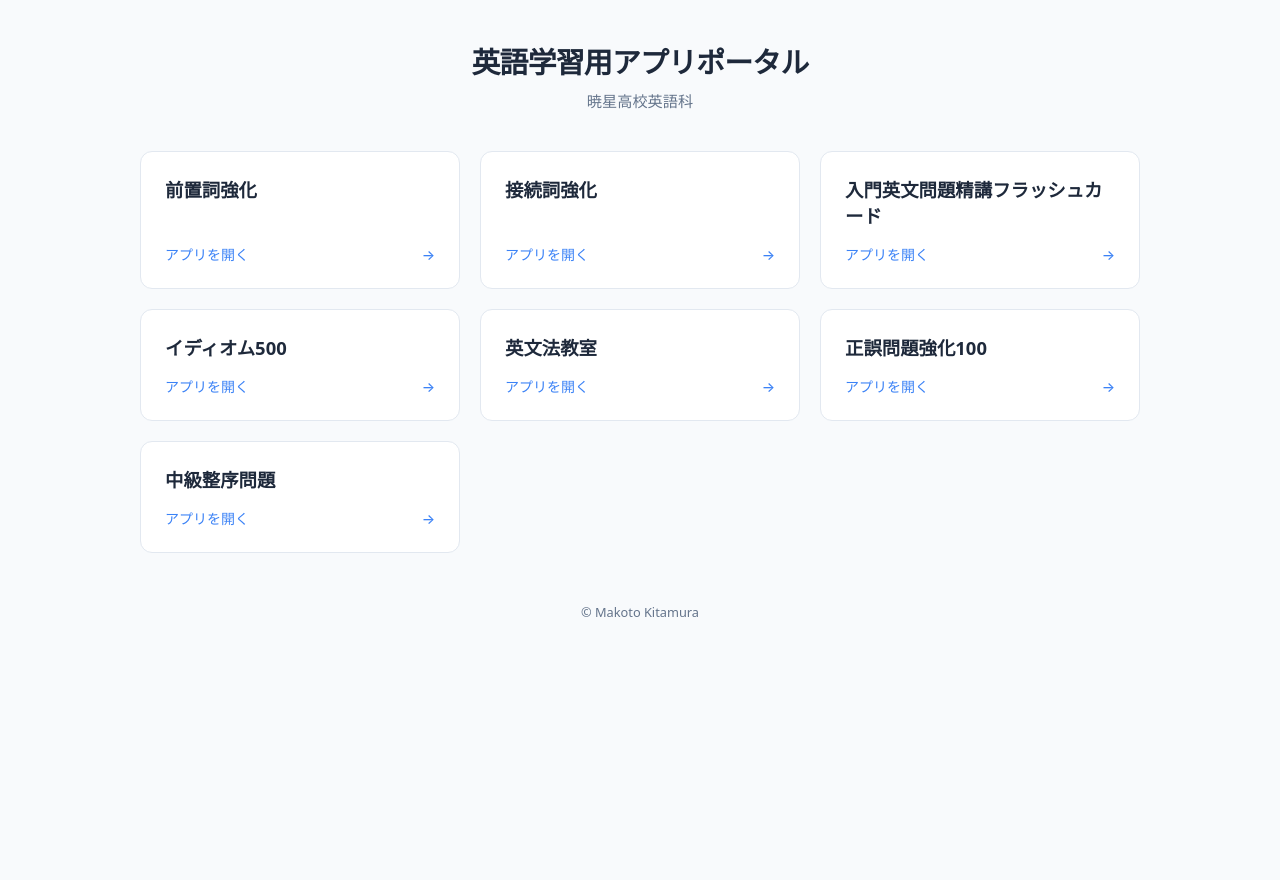
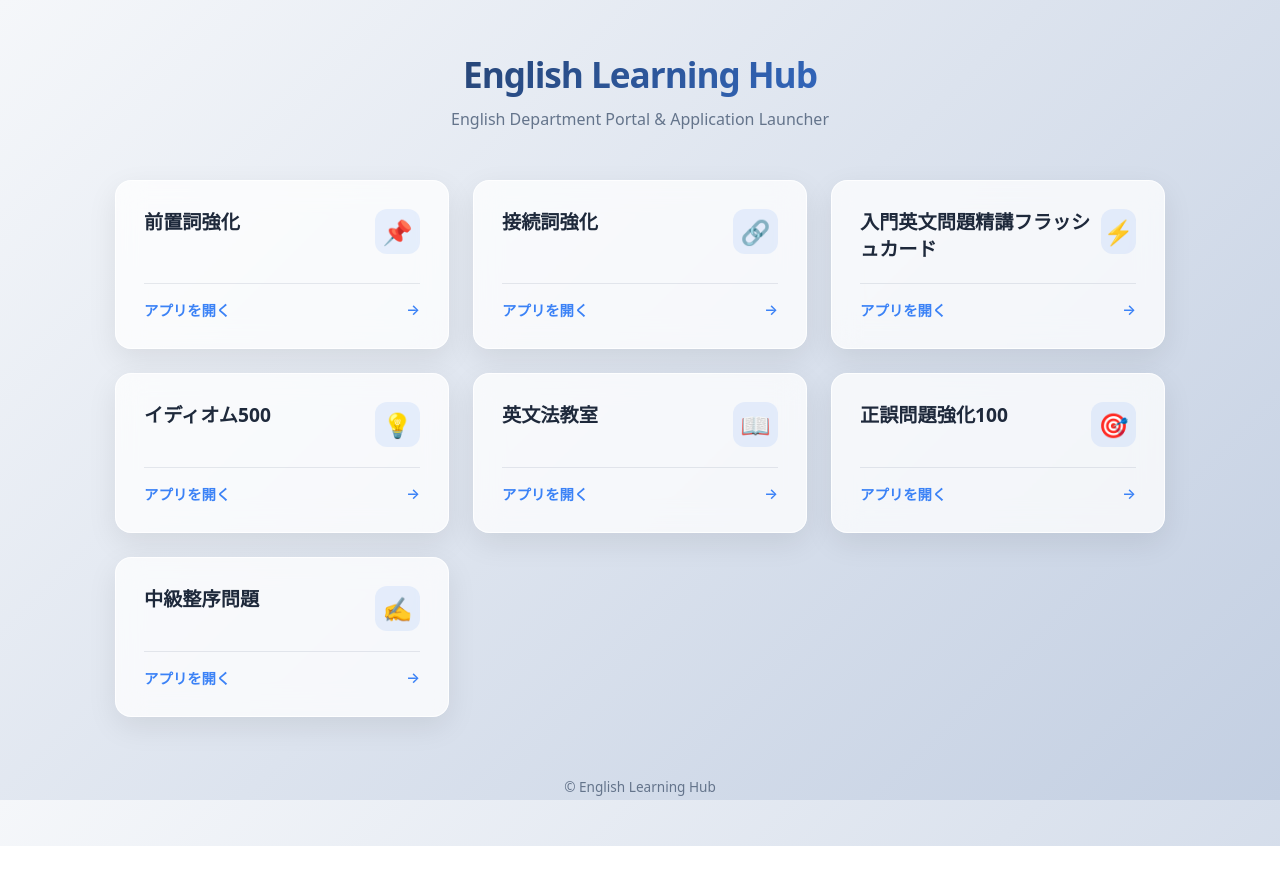
Before and after one commit to rakuchi-ai/ENGLISH-TOP, a plain HTML site: page index.html in a window 1280 px wide. After the commit the page ends 846 px from the top, so only its background shows below. Drawn offline with Linux system fonts and the light colour scheme.

Commit message:
Update index.html

```diff
--- a/index.html
+++ b/index.html
@@ -3,98 +3,144 @@
 <head>
     <meta charset="UTF-8">
     <meta name="viewport" content="width=device-width, initial-scale=1.0">
-    <title>英語学習用アプリポータル</title>
+    <title>English Learning Portal</title>
     <style>
         :root {
-            --bg-color: #f8fafc;
-            --card-bg: #ffffff;
+            --bg-gradient: linear-gradient(135deg, #f5f7fa 0%, #c3cfe2 100%);
+            --card-bg: rgba(255, 255, 255, 0.75);
+            --card-border: rgba(255, 255, 255, 0.8);
             --text-main: #1e293b;
             --text-sub: #64748b;
             --primary: #3b82f6;
-            --primary-hover: #2563eb;
-            --border-color: #e2e8f0;
-            --radius: 12px;
+            --shadow: 0 10px 30px 0 rgba(0, 0, 0, 0.08);
+            --hover-shadow: 0 20px 40px 0 rgba(59, 130, 246, 0.15);
+        }
+
+        @media (prefers-color-scheme: dark) {
+            :root {
+                --bg-gradient: linear-gradient(135deg, #0f172a 1-%, #1e293b 100%);
+                --card-bg: rgba(30, 41, 59, 0.65);
+                --card-border: rgba(255, 255, 255, 0.1);
+                --text-main: #f8fafc;
+                --text-sub: #94a3b8;
+                --primary: #60a5fa;
+                --shadow: 0 10px 30px 0 rgba(0, 0, 0, 0.3);
+                --hover-shadow: 0 20px 40px 0 rgba(96, 165, 250, 0.2);
+            }
+        }
+
+        * {
+            box-sizing: border-box;
         }
 
         body {
             font-family: system-ui, -apple-system, BlinkMacSystemFont, "Segoe UI", Roboto, sans-serif;
-            background-color: var(--bg-color);
+            background: var(--bg-gradient);
+            background-attachment: fixed;
             color: var(--text-main);
             margin: 0;
-            padding: 40px 20px;
+            padding: 50px 20px;
+            min-height: 100vh;
             display: flex;
             justify-content: center;
-            min-height: 100vh;
         }
 
         .container {
             width: 100%;
-            max-width: 1000px;
+            max-width: 1050px;
         }
 
         header {
             text-align: center;
-            margin-bottom: 40px;
+            margin-bottom: 50px;
         }
 
         h1 {
-            font-size: 1.8rem;
-            font-weight: 700;
-            margin: 0 0 8px 0;
-            letter-spacing: -0.025em;
+            font-size: 2.2rem;
+            font-weight: 800;
+            margin: 0 0 10px 0;
+            letter-spacing: -0.03em;
+            background: linear-gradient(135deg, var(--text-main), var(--primary));
+            -webkit-background-clip: text;
+            -webkit-text-fill-color: transparent;
         }
 
         p.subtitle {
             color: var(--text-sub);
-            font-size: 0.95rem;
+            font-size: 1rem;
             margin: 0;
+            font-weight: 500;
         }
 
         .grid {
             display: grid;
-            grid-template-columns: repeat(auto-fit, minmax(280px, 1fr));
-            gap: 20px;
+            grid-template-columns: repeat(auto-fit, minmax(300px, 1fr));
+            gap: 24px;
         }
 
         .card {
             background-color: var(--card-bg);
-            border: 1px solid var(--border-color);
-            border-radius: var(--radius);
-            padding: 24px;
+            backdrop-filter: blur(14px);
+            -webkit-backdrop-filter: blur(14px);
+            border: 1px solid var(--card-border);
+            border-radius: 16px;
+            padding: 28px;
             display: flex;
             flex-direction: column;
             justify-content: space-between;
-            transition: transform 0.2s ease, box-shadow 0.2s ease, border-color 0.2s ease;
+            box-shadow: var(--shadow);
             text-decoration: none;
             color: inherit;
+            transition: transform 0.3s cubic-bezier(0.16, 1, 0.3, 1), box-shadow 0.3s cubic-bezier(0.16, 1, 0.3, 1), border-color 0.3s ease;
         }
 
         .card:hover {
-            transform: translateY(-3px);
-            box-shadow: 0 10px 25px -5px rgba(0, 0, 0, 0.05), 0 8px 10px -6px rgba(0, 0, 0, 0.05);
+            transform: translateY(-5px);
+            box-shadow: var(--hover-shadow);
             border-color: var(--primary);
         }
 
+        .card-header {
+            display: flex;
+            align-items: flex-start;
+            justify-content: space-between;
+            margin-bottom: 20px;
+        }
+
+        .card-icon {
+            font-size: 1.5rem;
+            background: rgba(59, 130, 246, 0.1);
+            width: 45px;
+            height: 45px;
+            display: flex;
+            align-items: center;
+            justify-content: center;
+            border-radius: 12px;
+        }
+
         .card-title {
-            font-size: 1.15rem;
-            font-weight: 600;
-            margin: 0 0 16px 0;
+            font-size: 1.2rem;
+            font-weight: 700;
+            margin: 0;
             color: var(--text-main);
+            line-height: 1.4;
         }
 
         .card-footer {
             display: flex;
             align-items: center;
             justify-content: space-between;
-            font-size: 0.875rem;
-            font-weight: 500;
+            font-size: 0.9rem;
+            font-weight: 600;
             color: var(--primary);
+            padding-top: 15px;
+            border-top: 1px solid rgba(100, 116, 139, 0.15);
         }
 
         .card-footer span {
             display: inline-flex;
             align-items: center;
-            gap: 4px;
+            gap: 6px;
             transition: transform 0.2s ease;
         }
 
@@ -104,8 +150,8 @@
 
         footer.site-footer {
             text-align: center;
-            margin-top: 50px;
-            font-size: 0.8rem;
+            margin-top: 60px;
+            font-size: 0.85rem;
             color: var(--text-sub);
         }
     </style>
@@ -114,14 +160,19 @@
 
     <div class="container">
         <header>
-            <h1>英語学習用アプリポータル</h1>
-            <p class="subtitle">暁星高校英語科</p>
+            <h1>English Learning Hub</h1>
+            <p class="subtitle">English Department Portal & Application Launcher</p>
         </header>
 
         <div class="grid">
             <!-- ① 前置詞強化 -->
             <a href="https://rakuchi-ai.github.io/Preposition100/" class="card">
+                <div>
+                    <div class="card-header">
                         <h2 class="card-title">前置詞強化</h2>
+                        <div class="card-icon">📌</div>
+                    </div>
+                </div>
                 <div class="card-footer">
                     <span>アプリを開く</span> &rarr;
                 </div>
@@ -129,7 +180,12 @@
 
             <!-- ② 接続詞強化 -->
             <a href="https://rakuchi-ai.github.io/conjunction100/" class="card">
+                <div>
+                    <div class="card-header">
                         <h2 class="card-title">接続詞強化</h2>
+                        <div class="card-icon">🔗</div>
+                    </div>
+                </div>
                 <div class="card-footer">
                     <span>アプリを開く</span> &rarr;
                 </div>
@@ -137,7 +193,12 @@
 
             <!-- ③ 入門英文問題精講フラッシュカード -->
             <a href="https://rakuchi-ai.github.io/Nyumon-Eibun/" class="card">
+                <div>
+                    <div class="card-header">
                         <h2 class="card-title">入門英文問題精講フラッシュカード</h2>
+                        <div class="card-icon">⚡</div>
+                    </div>
+                </div>
                 <div class="card-footer">
                     <span>アプリを開く</span> &rarr;
                 </div>
@@ -145,7 +206,12 @@
 
             <!-- ④ イディオム500 -->
             <a href="https://rakuchi-ai.github.io/idiom500/" class="card">
+                <div>
+                    <div class="card-header">
                         <h2 class="card-title">イディオム500</h2>
+                        <div class="card-icon">💡</div>
+                    </div>
+                </div>
                 <div class="card-footer">
                     <span>アプリを開く</span> &rarr;
                 </div>
@@ -153,7 +219,12 @@
 
             <!-- ⑤ 英文法教室 -->
             <a href="https://rakuchi-ai.github.io/Eibunpo-Kyoshitsu/" class="card">
+                <div>
+                    <div class="card-header">
                         <h2 class="card-title">英文法教室</h2>
+                        <div class="card-icon">📖</div>
+                    </div>
+                </div>
                 <div class="card-footer">
                     <span>アプリを開く</span> &rarr;
                 </div>
@@ -161,15 +232,25 @@
 
             <!-- ⑥ 正誤問題強化100 -->
             <a href="https://rakuchi-ai.github.io/Error-Recognition/" class="card">
+                <div>
+                    <div class="card-header">
                         <h2 class="card-title">正誤問題強化100</h2>
+                        <div class="card-icon">🎯</div>
+                    </div>
+                </div>
                 <div class="card-footer">
                     <span>アプリを開く</span> &rarr;
                 </div>
             </a>
 
-            <!-- 中級整序問題 -->
+            <!-- ⑦ 中級整序問題 -->
             <a href="https://rakuchi-ai.github.io/WordOrder20/" class="card">
+                <div>
+                    <div class="card-header">
                         <h2 class="card-title">中級整序問題</h2>
+                        <div class="card-icon">✍️</div>
+                    </div>
+                </div>
                 <div class="card-footer">
                     <span>アプリを開く</span> &rarr;
                 </div>
@@ -177,7 +258,7 @@
         </div>
 
         <footer class="site-footer">
-            &copy; Makoto Kitamura
+            &copy; English Learning Hub
         </footer>
     </div>
 
```
Lines whose indentation alone changed are shown as unchanged.
